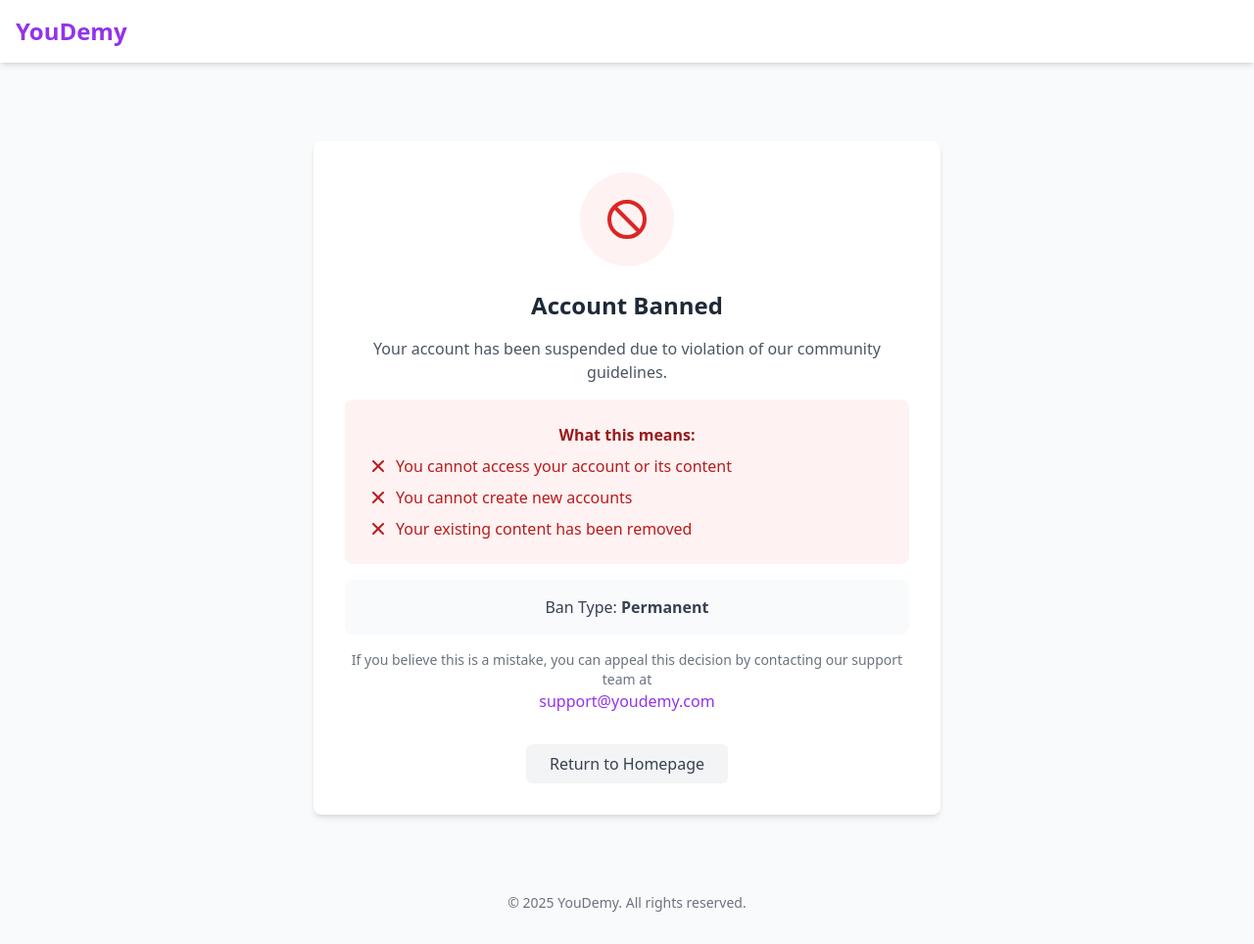
After one commit to WissamDouskary/Youdemy, a PHP site: page /pages/status_banned.php in a window 1280 px wide. The commit adds this page. Shown: the whole page at 98% size. Run offline with PHP 8.4, Linux system fonts and the light colour scheme; some libraries are stand-ins or nearby versions.

Commit message:
Configure Status pending and banned pages && Modify acces for banned peaple

```diff
--- a/classes/user.php
+++ b/classes/user.php
@@ -131,6 +131,7 @@ class User {
         $_SESSION['user_prenom'] = $user->getPrenom();
         $_SESSION['user_email'] = $user->getEmail();
         $_SESSION['user_role'] = $user->role;
+        $_SESSION['user_status'] = $user->status;
 
         return $user;
     }
--- a/pages/cours.php
+++ b/pages/cours.php
@@ -1,6 +1,10 @@
 <?php
-if(session_status() === PHP_SESSION_NONE){
+if (session_status() === PHP_SESSION_NONE) {
     session_start();
+}
+
+if (!isset($_SESSION['user_role']) || $_SESSION['user_status'] === 'suspended') {
+
 }
 ?>
 <!DOCTYPE html>
--- a/pages/prof_dashboard.php
+++ b/pages/prof_dashboard.php
@@ -28,7 +28,7 @@ if (!isset($_SESSION['user_role']) || $_SESSION['user_role'] != 2) {
                 </div>
                 <div class="flex items-center space-x-4">
                     <span class="text-gray-600">Welcome, Professor Smith</span>
-                    <button class="text-gray-600 hover:text-gray-900">Logout</button>
+                    <a href="../Handling/AuthHandl.php"><button class="text-gray-600 hover:text-gray-900">Logout</button></a>
                 </div>
             </div>
         </div>
--- /dev/null
+++ b/pages/status_banned.php
@@ -0,0 +1,90 @@
+<!DOCTYPE html>
+<html lang="en">
+<head>
+    <meta charset="UTF-8">
+    <meta name="viewport" content="width=device-width, initial-scale=1.0">
+    <link href="https://cdn.jsdelivr.net/npm/tailwindcss@2.2.19/dist/tailwind.min.css" rel="stylesheet">
+    <script src="https://cdn.tailwindcss.com"></script>
+    <title>Account Banned - YouDemy</title>
+</head>
+<body class="bg-gray-50 min-h-screen">
+    <!-- Navigation -->
+    <nav class="bg-white shadow-md">
+        <div class="max-w-7xl mx-auto px-4">
+            <div class="flex justify-between items-center h-16">
+                <div class="flex items-center">
+                    <span class="text-2xl font-bold text-purple-600">YouDemy</span>
+                </div>
+            </div>
+        </div>
+    </nav>
+
+    <!-- Ban Content -->
+    <div class="max-w-2xl mx-auto mt-20 px-4">
+        <div class="bg-white rounded-lg shadow-md p-8 text-center">
+            <div class="mb-6">
+                <!-- Ban Icon -->
+                <div class="mx-auto w-24 h-24 rounded-full bg-red-50 flex items-center justify-center">
+                    <svg class="w-12 h-12 text-red-600" fill="none" stroke="currentColor" viewBox="0 0 24 24">
+                        <path stroke-linecap="round" stroke-linejoin="round" stroke-width="2" d="M18.364 18.364A9 9 0 005.636 5.636m12.728 12.728A9 9 0 015.636 5.636m12.728 12.728L5.636 5.636"></path>
+                    </svg>
+                </div>
+            </div>
+
+            <h1 class="text-2xl font-bold text-gray-800 mb-4">Account Banned</h1>
+
+            <div class="space-y-4 text-gray-600">
+                <p>Your account has been suspended due to violation of our community guidelines.</p>
+
+                <div class="bg-red-50 rounded-lg p-6 mt-6">
+                    <h2 class="font-semibold text-red-800 mb-2">What this means:</h2>
+                    <ul class="text-left text-red-700 space-y-2">
+                        <li class="flex items-center">
+                            <svg class="w-5 h-5 mr-2" fill="currentColor" viewBox="0 0 20 20">
+                                <path fill-rule="evenodd" d="M4.293 4.293a1 1 0 011.414 0L10 8.586l4.293-4.293a1 1 0 111.414 1.414L11.414 10l4.293 4.293a1 1 0 01-1.414 1.414L10 11.414l-4.293 4.293a1 1 0 01-1.414-1.414L8.586 10 4.293 5.707a1 1 0 010-1.414z" clip-rule="evenodd"/>
+                            </svg>
+                            You cannot access your account or its content
+                        </li>
+                        <li class="flex items-center">
+                            <svg class="w-5 h-5 mr-2" fill="currentColor" viewBox="0 0 20 20">
+                                <path fill-rule="evenodd" d="M4.293 4.293a1 1 0 011.414 0L10 8.586l4.293-4.293a1 1 0 111.414 1.414L11.414 10l4.293 4.293a1 1 0 01-1.414 1.414L10 11.414l-4.293 4.293a1 1 0 01-1.414-1.414L8.586 10 4.293 5.707a1 1 0 010-1.414z" clip-rule="evenodd"/>
+                            </svg>
+                            You cannot create new accounts
+                        </li>
+                        <li class="flex items-center">
+                            <svg class="w-5 h-5 mr-2" fill="currentColor" viewBox="0 0 20 20">
+                                <path fill-rule="evenodd" d="M4.293 4.293a1 1 0 011.414 0L10 8.586l4.293-4.293a1 1 0 111.414 1.414L11.414 10l4.293 4.293a1 1 0 01-1.414 1.414L10 11.414l-4.293 4.293a1 1 0 01-1.414-1.414L8.586 10 4.293 5.707a1 1 0 010-1.414z" clip-rule="evenodd"/>
+                            </svg>
+                            Your existing content has been removed
+                        </li>
+                    </ul>
+                </div>
+
+                <div class="mt-8 p-4 bg-gray-50 rounded-lg">
+                    <p class="text-gray-700">Ban Type: <span class="font-semibold">Permanent</span></p>
+                </div>
+
+                <div class="mt-8">
+                    <p class="text-sm text-gray-500">If you believe this is a mistake, you can appeal this decision by contacting our support team at</p>
+                    <a href="mailto:support@youdemy.com" class="text-purple-600 hover:text-purple-700 font-medium">support@youdemy.com</a>
+                </div>
+            </div>
+
+            <div class="mt-8">
+                <a href="../Handling/AuthHandl.php">
+                    <button type="button" class="bg-gray-100 text-gray-700 px-6 py-2 rounded-md hover:bg-gray-200 transition-colors duration-200">
+                        Return to Homepage
+                    </button>
+                </a>
+            </div>
+        </div>
+    </div>
+
+    <!-- Simple Footer -->
+    <footer class="mt-20 pb-8">
+        <div class="text-center text-gray-500 text-sm">
+            <p>&copy; 2025 YouDemy. All rights reserved.</p>
+        </div>
+    </footer>
+</body>
+</html>
--- a/profdashboard/createCours.php
+++ b/profdashboard/createCours.php
@@ -16,7 +16,7 @@
                 </div>
                 <div class="flex items-center space-x-4">
                     <span class="text-gray-600">Professor Smith</span>
-                    <button class="text-gray-600 hover:text-gray-900">Logout</button>
+                    <a href="../Handling/AuthHandl.php"><button class="text-gray-600 hover:text-gray-900">Logout</button></a>
                 </div>
             </div>
         </div>
--- a/profdashboard/myCourse.php
+++ b/profdashboard/myCourse.php
@@ -16,7 +16,7 @@
                 </div>
                 <div class="flex items-center space-x-4">
                     <span class="text-gray-600">Welcome, Professor Smith</span>
-                    <button class="text-gray-600 hover:text-gray-900">Logout</button>
+                    <a href="../Handling/AuthHandl.php"><button class="text-gray-600 hover:text-gray-900">Logout</button></a>
                 </div>
             </div>
         </div>
--- a/profdashboard/studentsProf.php
+++ b/profdashboard/studentsProf.php
@@ -16,7 +16,7 @@
                 </div>
                 <div class="flex items-center space-x-4">
                     <span class="text-gray-600">Welcome, Professor Smith</span>
-                    <button class="text-gray-600 hover:text-gray-900">Logout</button>
+                    <a href="../Handling/AuthHandl.php"><button class="text-gray-600 hover:text-gray-900">Logout</button></a>
                 </div>
             </div>
         </div>
```
Also changed, not shown: Handling/AuthHandl.php (+10 -1 lines), Handling/userHandl.php (added, +10 -0 lines), classes/admin.php (added, +45 -0 lines), index.php (+16 -3 lines), pages/adminDashboard.php (+29 -16 lines).
